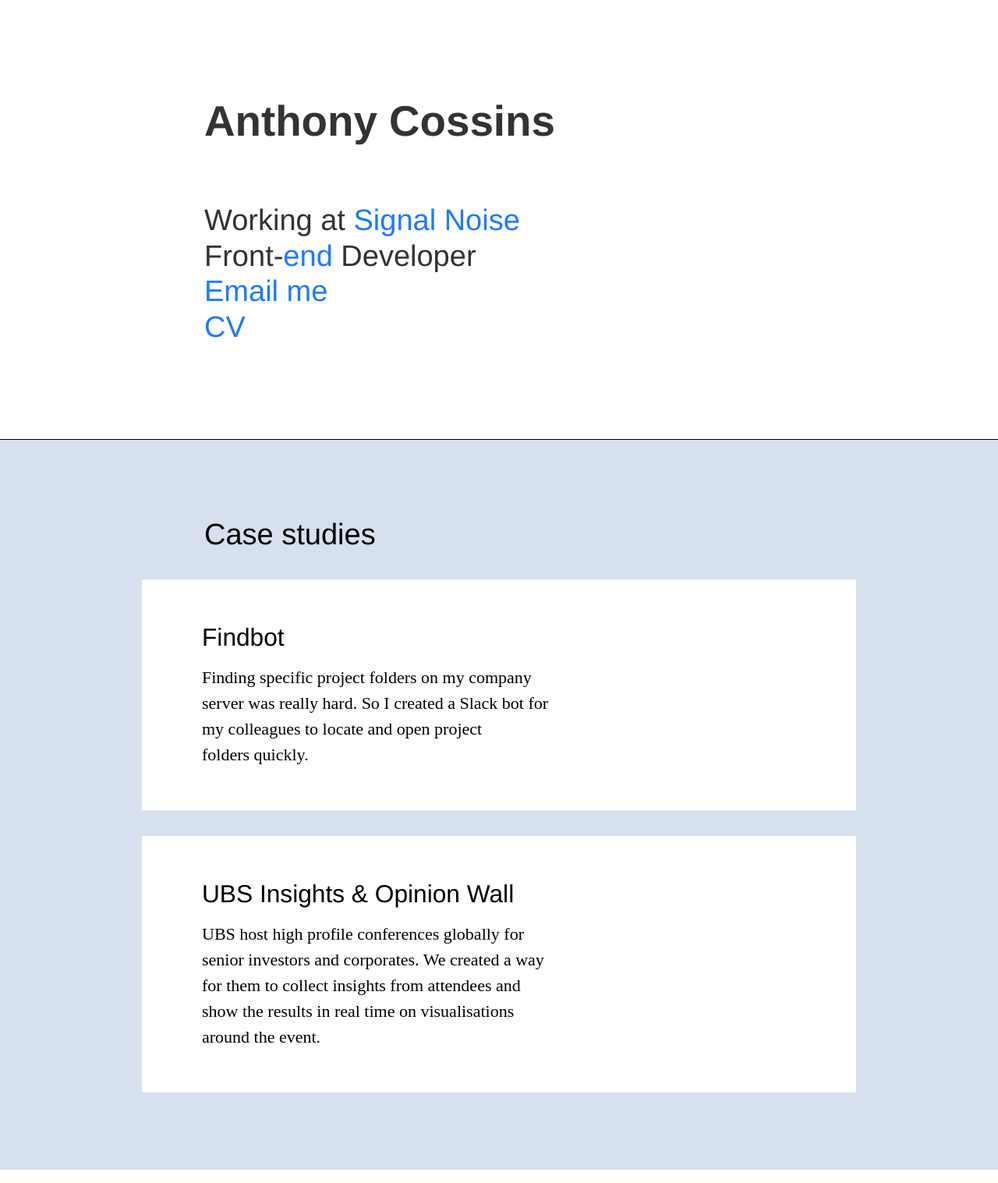
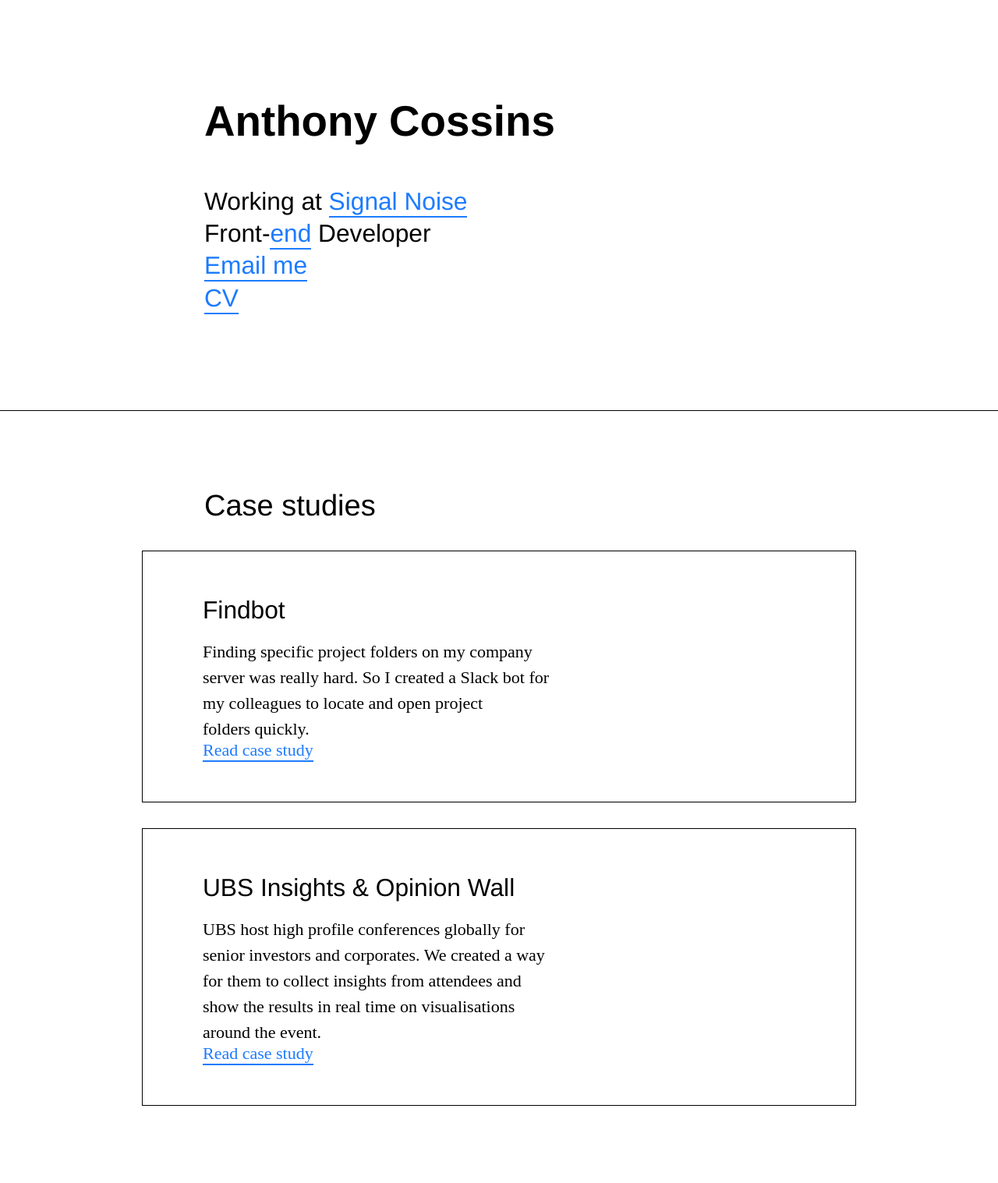
Before and after one commit to anthonyec/website, a Jekyll site: the page built from index.html, in a window 1280 px wide. Shown: the whole page at 78% size. Built offline with Jekyll 4.4.1, drawn with Linux system fonts in a browser that asks for light colours.

Commit message:
Fixed collections URl

```diff
--- a/_config.yml
+++ b/_config.yml
@@ -28,5 +28,5 @@ exclude:
 collections:
   cases:
     title: Case Study
-    permalink: /:path/
+    permalink: /:collection/:path/
     output: true
--- a/article.css
+++ b/article.css
@@ -4,8 +4,8 @@ html {
 }
 
 body {
-  background: #2C4172;
-  background: #D6E0EE;
+  // background: #2C4172;
+  // background: #D6E0EE;
 }
 
 h1, h2, h3, h4 {
@@ -25,6 +25,7 @@ h2 {
 
 h3 {
   font-size: 1.44em;
+  line-height: 1.3;
 }
 
 h4 {
@@ -94,6 +95,20 @@ a {
   }
 }
 
+/* Link */
+.link:link, .link:visited {
+  color: #1D7BFF;
+  border-bottom: 2px solid #1D7BFF;
+  text-decoration: none;
+  padding-bottom: 1px;
+}
+
+.link:hover, .link:active {
+  background: #d1ddff;
+  background: #EEF3FA;
+}
+
+
 /* Contain */
 .contain {
   max-width: 800px; /* 780 + 20 */
@@ -107,7 +122,7 @@ a {
 
 /* Article */
 .article {
-  color: #333333;
+  // color: #333333;
   font-family: 'Georgia', serif;
   padding-bottom: 3em
 }
@@ -163,14 +178,15 @@ a {
 /* Page */
 .page {
   background: white;
+  // background: #EEF3FA;
 }
 
 /* Lets Talk! */
 .lets-talk {
-  background: #2C4172;
+  // background: #2C4172;
   color: white;
   border-top: 1px solid black;
-  background: #D6E0EE;
+  // background: #D6E0EE;
   color: black;
   text-align: center;
   padding: 2.6em 0;
@@ -203,30 +219,17 @@ a {
 /* Profile */
 .profile {
   border-bottom: 1px solid black;
-  color: #333333;
   padding-top: 5.6em;
-  padding-bottom: 5.5rem;
+  padding-bottom: 5.6em;
 }
 
 .profile__title {
-  margin-bottom: 1.3em;
-}
-
-.profile a:link, .profile a:visited {
-  color: #1D7BFF;
-  // border-bottom: 2px solid #1D7BFF;
-  text-decoration: none;
-  padding-bottom: 1px;
-}
-
-.profile a:hover, .profile a:active {
-  background: #d1ddff;
-  background: #EEF3FA;
+  margin-bottom: 0.9em;
 }
 
 /* Section */
 .section {
-  background: #D6E0EE;
+  // background: #D6E0EE;
   padding-top: 4.5em;
   padding-bottom: 3em;
 }
@@ -238,6 +241,8 @@ a {
 /* Teaser */
 .teaser {
   background: white;
+  border: 1px solid black;
+  // background: #D6E0EE;
   padding: 2.5em 3.5em;
   margin-bottom: 1.5em;
 }
--- a/index.html
+++ b/index.html
@@ -8,12 +8,12 @@ layout: default
       Anthony Cossins
     </h1>
 
-    <h2>
-      Working at <a href="http://signal-noise.co.uk/">Signal Noise</a><br>
-      Front-<a href="https://en.wikipedia.org/wiki/Front-end_web_development">end</a> Developer<br>
-      <a href="mailto:anthonycossins@gmail.com">Email me</a><br>
-      <a href="/cv">CV</a>
-    </h2>
+    <h3>
+      Working at <a href="http://signal-noise.co.uk/" class="profile__link link">Signal Noise</a><br>
+      Front-<a href="https://en.wikipedia.org/wiki/Front-end_web_development" class="profile__link link">end</a> Developer<br>
+      <a href="mailto:anthonycossins@gmail.com" class="profile__link link">Email me</a><br>
+      <a href="/cv" class="profile__link link">CV</a>
+    </h3>
   </div>
 </div>
 
@@ -33,6 +33,9 @@ layout: default
         <p class="teaser__overview">
           {{ item.overview }}
         </p>
+        <a href="{{ item.url }}" class="teaser__link link">
+          Read case study
+        </a>
       </div>
     {% endfor %}
   </div>
--- a/navbar.css
+++ b/navbar.css
@@ -1,5 +1,5 @@
 .navbar {
-  background: #D6E0EE;
+  // background: #D6E0EE;
   border-bottom: 1px solid black;
   text-align: center;
   padding: 2.096em 0;
```
Also changed, not shown: _cases/findbot.md (renamed from _cases/findbot/index.md), _cases/ubs.md (renamed from _cases/ubs/index.md), 1 other file.
